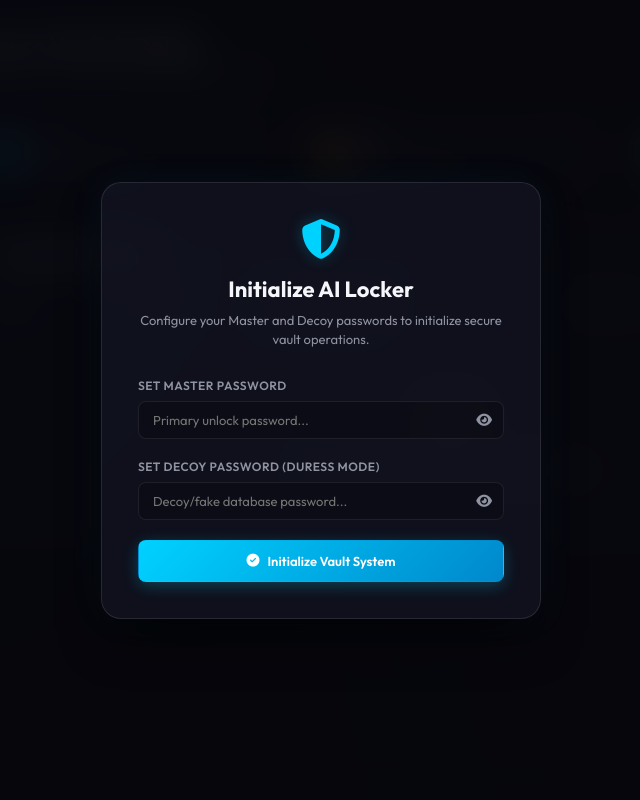
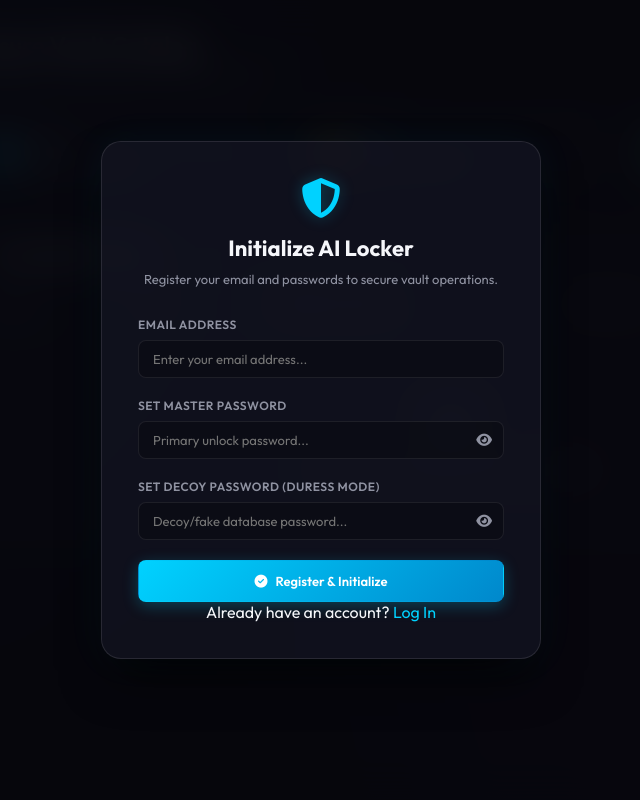
Before and after one commit to raheemthebo/A.I.-Powered-File-Folder-Locker-Application, a Flask app: page / in a window 1280 px wide. Shown: the whole page, without its empty margins (319-959 px from the left). Run offline with Flask 3, Linux system fonts and the light colour scheme.

Commit message:
feat: implement multi-user email registration/login system and HTML5 file uploader fallback for Vercel

```diff
--- a/Source Code/app/core/crypto.py
+++ b/Source Code/app/core/crypto.py
@@ -11,7 +11,11 @@ from cryptography.hazmat.primitives.kdf.pbkdf2 import PBKDF2HMAC
 from cryptography.hazmat.primitives import hashes
 
 def get_metadata_path():
-    return os.path.join(current_app.config['SECURE_DIR'], "vault_metadata.json")
+    from flask import session
+    email = session.get('email', 'global')
+    import hashlib
+    email_hash = hashlib.sha256(email.lower().strip().encode()).hexdigest()[:16]
+    return os.path.join(current_app.config['SECURE_DIR'], f"vault_metadata_{email_hash}.json")
 
 def load_metadata():
     path = get_metadata_path()
--- a/Source Code/app/routes.py
+++ b/Source Code/app/routes.py
@@ -21,15 +21,26 @@ def get_config_path():
         return "/tmp/AI_Locker/vault_config.json"
     return os.path.join(current_app.config['BASE_DIR'], "Related or Required Files", "vault_config.json")
 
+def get_pca_path(email=None):
+    face_dir = current_app.config['FACE_DATA_DIR']
+    if not email:
+        email = session.get('email', 'global')
+    import hashlib
+    email_hash = hashlib.sha256(email.lower().strip().encode()).hexdigest()[:16]
+    return os.path.join(face_dir, f"pca_model_{email_hash}.npz")
+
 def load_vault_config():
     path = get_config_path()
     if os.path.exists(path):
         try:
             with open(path, "r") as f:
-                return json.load(f)
+                cfg = json.load(f)
+                if "users" not in cfg:
+                    cfg["users"] = {}
+                return cfg
         except Exception:
             pass
-    return {"setup_complete": False, "master_hash": "", "master_salt": "", "decoy_hash": "", "decoy_salt": ""}
+    return {"setup_complete": False, "users": {}}
 
 def save_vault_config(config):
     path = get_config_path()
@@ -52,10 +63,9 @@ def login_required(f):
 
 @current_app.route('/')
 def index():
-    # Check if biometric face profile is registered
-    face_dir = current_app.config['FACE_DATA_DIR']
-    pca_path = os.path.join(face_dir, "pca_model.npz")
-    biometrics_setup = os.path.exists(pca_path)
+    # Check if biometric face profile is registered for logged in user
+    email = session.get('email')
+    biometrics_setup = os.path.exists(get_pca_path(email)) if email else False
 
     config = load_vault_config()
     setup_needed = not config.get("setup_complete", False)
@@ -72,20 +82,27 @@ def index():
 
 @current_app.route('/api/setup', methods=['POST'])
 def setup_vault():
-    """Configures the Master and Decoy passwords on first launch."""
+    """Registers a new user account with Email, Master Password, and Decoy Password."""
     config = load_vault_config()
-    if config.get("setup_complete", False):
-        return jsonify({"success": False, "message": "Vault configuration setup is already complete."}), 400
-
     data = request.get_json() or {}
+    email = data.get("email", "").lower().strip()
     master_pwd = data.get("master_password", "")
     decoy_pwd = data.get("decoy_password", "")
+
+    if not email or "@" not in email:
+        return jsonify({"success": False, "message": "A valid email address is required."}), 400
 
     if not master_pwd or not decoy_pwd:
         return jsonify({"success": False, "message": "Passwords cannot be empty."}), 400
 
     if master_pwd == decoy_pwd:
         return jsonify({"success": False, "message": "Master and Decoy passwords must be different."}), 400
+
+    if "users" not in config:
+        config["users"] = {}
+
+    if email in config["users"]:
+        return jsonify({"success": False, "message": "This email address is already registered."}), 400
 
     import hashlib
     m_salt = os.urandom(16).hex()
@@ -94,48 +111,67 @@ def setup_vault():
     m_hash = hashlib.sha256((m_salt + master_pwd).encode()).hexdigest()
     d_hash = hashlib.sha256((d_salt + decoy_pwd).encode()).hexdigest()
 
-    config["master_hash"] = m_hash
-    config["master_salt"] = m_salt
-    config["decoy_hash"] = d_hash
-    config["decoy_salt"] = d_salt
+    config["users"][email] = {
+        "master_hash": m_hash,
+        "master_salt": m_salt,
+        "decoy_hash": d_hash,
+        "decoy_salt": d_salt
+    }
     config["setup_complete"] = True
 
     save_vault_config(config)
-    log_security_event("SETUP", "Master and Decoy vault passwords initialized successfully.")
-    return jsonify({"success": True, "message": "Vault passwords configured successfully!"})
+    log_security_event("SETUP", f"User account created for {email}.")
+    return jsonify({"success": True, "message": "Account created successfully!"})
 
 @current_app.route('/api/login', methods=['POST'])
 def login_vault():
-    """Authenticates access to either Master or Decoy vault database."""
+    """Authenticates user email and password, triggering biometrics if registered."""
     config = load_vault_config()
-    if not config.get("setup_complete", False):
-        return jsonify({"success": False, "message": "Credentials setup is not complete yet."}), 400
-
     data = request.get_json() or {}
+    email = data.get("email", "").lower().strip()
     password = data.get("password", "")
 
-    if not password:
-        return jsonify({"success": False, "message": "Password cannot be empty."}), 400
+    if not email or not password:
+        return jsonify({"success": False, "message": "Email and password cannot be empty."}), 400
+
+    if "users" not in config or email not in config["users"]:
+        log_security_event("LOGIN_FAILED", f"Failed unlock attempt: unregistered email ({email}).")
+        return jsonify({"success": False, "message": "Incorrect email or password."}), 401
 
     import hashlib
+    user_data = config["users"][email]
 
-    # 1. Check against Master credentials
-    m_salt = config["master_salt"]
+    # 1. Check Master password
+    m_salt = user_data["master_salt"]
     m_hash = hashlib.sha256((m_salt + password).encode()).hexdigest()
-    if m_hash == config["master_hash"]:
+    if m_hash == user_data["master_hash"]:
+        pca_path = get_pca_path(email)
+        face_required = os.path.exists(pca_path)
+
+        session['email'] = email
+        session['auth_level'] = 'master'
+
+        if face_required:
+            session['logged_in'] = False  # Wait for face verification
+            session['biometric_verified'] = False
+            log_security_event("LOGIN_PENDING", f"Master password correct. Biometric scan required for {email}.")
+            return jsonify({"success": True, "auth_level": "master", "face_required": True})
+        else:
+            session['logged_in'] = True
+            session['biometric_verified'] = False
+            log_security_event("LOGIN", f"Vault unlocked with Master access level for {email}.")
+            return jsonify({"success": True, "auth_level": "master", "face_required": False})
+
+    # 2. Check Decoy password (Duress mode bypasses Face ID for safety)
+    d_salt = user_data["decoy_salt"]
+    d_hash = hashlib.sha256((d_salt + password).encode()).hexdigest()
+    if d_hash == user_data["decoy_hash"]:
+        session['email'] = email
+        session['auth_level'] = 'decoy'
         session['logged_in'] = True
-        session['auth_level'] = 'master'
-        log_security_event("LOGIN", "Vault opened with Master authorization level.")
-        return jsonify({"success": True, "auth_level": "master"})
-
-    # 2. Check against Decoy credentials
-    d_salt = config["decoy_salt"]
-    d_hash = hashlib.sha256((d_salt + password).encode()).hexdigest()
-    if d_hash == config["decoy_hash"]:
-        session['logged_in'] = True
-        session['auth_level'] = 'decoy'
-        log_security_event("LOGIN", "Vault opened with Decoy Duress Mode (Decoy authorization level).", anomaly_flag=True)
-        return jsonify({"success": True, "auth_level": "decoy"})
+        session['biometric_verified'] = False
+        log_security_event("LOGIN", f"Vault unlocked with Decoy Duress Mode for {email}.", anomaly_flag=True)
+        return jsonify({"success": True, "auth_level": "decoy", "face_required": False})
 
     log_security_event("LOGIN_FAILED", "Failed vault unlock attempt: invalid password.")
     return jsonify({"success": False, "message": "Incorrect vault password."}), 401
@@ -403,6 +439,7 @@ def unlock_item():
 def video_feed():
     """Webcam MJPEG stream endpoint."""
     mode = request.args.get('mode', 'idle')
+    camera_manager.active_email = session.get('email', 'global')
     camera_manager.reset_state(mode)
     return Response(
         camera_manager.generate_frames(),
@@ -413,15 +450,19 @@ def video_feed():
 @login_required
 def biometrics_status():
     """Poll endpoint to fetch face registration/verification progress."""
-    face_dir = current_app.config['FACE_DATA_DIR']
-    pca_path = os.path.join(face_dir, "pca_model.npz")
-    registered = os.path.exists(pca_path)
+    registered = os.path.exists(get_pca_path())
 
     # Set session variable if verification passed
     if camera_manager.mode == "verify" and camera_manager.verification_finished and camera_manager.verification_success:
+        session['logged_in'] = True
         session['biometric_verified'] = True
         session['biometric_time'] = time.time()
-        log_security_event("BIOMETRIC_SUCCESS", "Face recognition matched authorized user profile.")
+        log_security_event("BIOMETRIC_SUCCESS", f"Face recognition matched authorized user profile for {session.get('email')}.")
+
+    # Fallback to bypass if camera error occurs during verification
+    if camera_manager.camera_error and camera_manager.mode == "verify":
+        session['logged_in'] = True
+        log_security_event("BIOMETRIC_BYPASS", f"Webcam connection failed. Biometric verification bypassed for {session.get('email')}.")
 
     # Log intruder snap if verification failed
     if camera_manager.mode == "verify" and camera_manager.verification_finished and not camera_manager.verification_success:
--- a/Source Code/app/static/js/app.js
+++ b/Source Code/app/static/js/app.js
@@ -83,7 +83,9 @@ function initFileBrowsing() {
     const fileBtn = document.getElementById('btn-browse-file');
     const folderBtn = document.getElementById('btn-browse-folder');
     const pathInput = document.getElementById('target-path');
-    const lockSubmitBtn = document.getElementById('btn-lock-submit');
+    const webFilePicker = document.getElementById('web-file-picker');
+
+    const isCloud = window.location.hostname !== '127.0.0.1' && window.location.hostname !== 'localhost';
 
     const triggerBrowse = (mode) => {
         fetch(`/api/browse?mode=${mode}`)
@@ -96,12 +98,35 @@ function initFileBrowsing() {
             })
             .catch(err => {
                 console.error("Browse failed:", err);
-                alert("Could not trigger file selection dialogue.");
+                alert("Could not trigger file selection dialogue. You can type the path manually.");
             });
     };
 
-    fileBtn.addEventListener('click', () => triggerBrowse('file'));
-    folderBtn.addEventListener('click', () => triggerBrowse('folder'));
+    fileBtn.addEventListener('click', () => {
+        if (isCloud) {
+            webFilePicker.click();
+        } else {
+            triggerBrowse('file');
+        }
+    });
+
+    folderBtn.addEventListener('click', () => {
+        if (isCloud) {
+            alert("Folder selection is only supported in local desktop mode. Please type/paste the folder path manually, or select a file instead.");
+        } else {
+            triggerBrowse('folder');
+        }
+    });
+
+    if (webFilePicker) {
+        webFilePicker.addEventListener('change', (e) => {
+            const file = e.target.files[0];
+            if (file) {
+                pathInput.value = file.name;
+                validateLockForm();
+            }
+        });
+    }
 }
 
 // ==========================================
@@ -670,17 +695,36 @@ function initAuth() {
     const loginCard = document.getElementById('login-credentials-card');
     const lockScreen = document.getElementById('lock-screen-container');
 
+    // Switcher triggers
+    const toLogin = document.getElementById('link-to-login');
+    const toSetup = document.getElementById('link-to-setup');
+    if (toLogin) {
+        toLogin.addEventListener('click', (e) => {
+            e.preventDefault();
+            setupCard.classList.add('hidden');
+            loginCard.classList.remove('hidden');
+        });
+    }
+    if (toSetup) {
+        toSetup.addEventListener('click', (e) => {
+            e.preventDefault();
+            loginCard.classList.add('hidden');
+            setupCard.classList.remove('hidden');
+        });
+    }
+
     // Setup Submit
     const btnSetup = document.getElementById('btn-setup-submit');
     if (btnSetup) {
         btnSetup.addEventListener('click', () => {
+            const email = document.getElementById('setup-email').value;
             const master = document.getElementById('setup-master-password').value;
             const decoy = document.getElementById('setup-decoy-password').value;
             const alertBox = document.getElementById('setup-error-alert');
             const alertMsg = document.getElementById('setup-error-msg');
 
-            if (!master || !decoy) {
-                alertMsg.innerText = "Passwords cannot be empty.";
+            if (!email || !master || !decoy) {
+                alertMsg.innerText = "Email and passwords cannot be empty.";
                 alertBox.classList.remove('hidden');
                 return;
             }
@@ -693,14 +737,14 @@ function initAuth() {
             fetch('/api/setup', {
                 method: 'POST',
                 headers: { 'Content-Type': 'application/json' },
-                body: JSON.stringify({ master_password: master, decoy_password: decoy })
+                body: JSON.stringify({ email, master_password: master, decoy_password: decoy })
             })
             .then(res => res.json())
             .then(data => {
                 if (data.success) {
                     setupCard.classList.add('hidden');
                     loginCard.classList.remove('hidden');
-                    alert("Vault initialized! Please log in to continue.");
+                    alert("Account registered successfully! Please log in to continue.");
                 } else {
                     alertMsg.innerText = data.message;
                     alertBox.classList.remove('hidden');
@@ -717,20 +761,47 @@ function initAuth() {
     const btnLogin = document.getElementById('btn-login-submit');
     if (btnLogin) {
         btnLogin.addEventListener('click', () => {
+            const email = document.getElementById('login-email').value;
             const password = document.getElementById('login-password').value;
             const alertBox = document.getElementById('login-error-alert');
             const alertMsg = document.getElementById('login-error-msg');
 
-            if (!password) return;
+            if (!email || !password) {
+                alertMsg.innerText = "Email and password cannot be empty.";
+                alertBox.classList.remove('hidden');
+                return;
+            }
 
             fetch('/api/login', {
                 method: 'POST',
                 headers: { 'Content-Type': 'application/json' },
-                body: JSON.stringify({ password })
+                body: JSON.stringify({ email, password })
             })
             .then(res => res.json())
             .then(data => {
                 if (data.success) {
+                    if (data.face_required) {
+                        // Hide login card, open face verification overlay
+                        loginCard.classList.add('hidden');
+                        openBiometricVerificationForLogin(data.auth_level);
+                    } else {
+                        // Login immediately
+                        handleSuccessfulLogin(data);
+                    }
+                } else {
+                    alertMsg.innerText = data.message;
+                    alertBox.classList.remove('hidden');
+                }
+            })
+            .catch(err => {
+                console.error("Login error:", err);
+                alert("Failed to connect to backend server.");
+            });
+        });
+    }
+
+    // Helper to complete login after credentials/biometrics clear
+    function handleSuccessfulLogin(data) {
         lockScreen.classList.remove('active');
 
         // Show global elements
@@ -756,21 +827,67 @@ function initAuth() {
 
         // Clean fields
         document.getElementById('login-password').value = "";
+        document.getElementById('login-email').value = "";
 
         // Load data
         loadVault();
         loadLogs();
         checkBiometricStatus();
+    }
+
+    // Helper for biometric verification login loop
+    function openBiometricVerificationForLogin(authLevel) {
+        const modal = document.getElementById('modal-bio-verify');
+        const stream = document.getElementById('bio-verify-stream');
+        const label = document.getElementById('verify-overlay-lbl');
+        const fill = document.getElementById('verify-progress-fill');
+        const statsLbl = document.getElementById('verify-stats-lbl');
+
+        label.innerText = "Activating Webcam...";
+        fill.style.width = "0%";
+        statsLbl.innerText = "Connecting camera...";
+
+        modal.classList.add('active');
+        stream.src = "/video_feed?mode=verify";
+
+        biometricPollInterval = setInterval(() => {
+            fetch('/api/biometrics/status')
+                .then(res => res.json())
+                .then(status => {
+                    if (status.camera_error) {
+                        clearInterval(biometricPollInterval);
+                        stream.src = "";
+                        modal.classList.remove('active');
+                        alert("Webcam connection failed. Bypassing face ID biometrics and logging in directly.");
+                        handleSuccessfulLogin({ success: true, auth_level: authLevel });
+                        return;
+                    }
+
+                    const progress = (status.frames_checked / 40) * 100;
+                    fill.style.width = `${progress}%`;
+                    label.innerText = `Analyzing: ${status.success_count} matches`;
+                    statsLbl.innerText = `Frames evaluated: ${status.frames_checked}/40 (Looking for 12 profile matches)`;
+
+                    if (status.finished) {
+                        clearInterval(biometricPollInterval);
+                        stream.src = "";
+                        modal.classList.remove('active');
+
+                        if (status.success) {
+                            handleSuccessfulLogin({ success: true, auth_level: authLevel });
                         } else {
-                    alertMsg.innerText = data.message;
-                    alertBox.classList.remove('hidden');
+                            alert("Face recognition failed to verify user identity. Access denied.");
+                            fetch('/api/logout', { method: 'POST' }).then(() => {
+                                loginCard.classList.remove('hidden');
+                            });
+                        }
                     }
                 })
                 .catch(err => {
-                console.error("Login error:", err);
-                alert("Failed to connect to backend server.");
+                    console.error("Biometric poll error:", err);
+                    clearInterval(biometricPollInterval);
                 });
-        });
+        }, 500);
     }
 
     // Logout Click
--- a/Source Code/app/templates/index.html
+++ b/Source Code/app/templates/index.html
@@ -392,12 +392,17 @@
             <div class="lock-screen-header">
                 <i class="fa-solid fa-shield-halved logo-icon"></i>
                 <h2>Initialize AI Locker</h2>
-                <p>Configure your Master and Decoy passwords to initialize secure vault operations.</p>
+                <p>Register your email and passwords to secure vault operations.</p>
             </div>
 
             <div class="alert-box warning hidden" id="setup-error-alert">
                 <i class="fa-solid fa-triangle-exclamation"></i>
                 <p id="setup-error-msg">Passwords must be different.</p>
+            </div>
+
+            <div class="form-group">
+                <label for="setup-email">Email Address</label>
+                <input type="email" id="setup-email" class="form-control" placeholder="Enter your email address...">
             </div>
 
             <div class="form-group">
@@ -421,8 +426,10 @@
             </div>
 
             <button class="btn btn-primary btn-block" id="btn-setup-submit">
-                <i class="fa-solid fa-circle-check"></i> Initialize Vault System
+                <i class="fa-solid fa-circle-check"></i> Register & Initialize
             </button>
+
+            <p class="auth-toggle-link text-center mt-3 text-sm">Already have an account? <a href="#" id="link-to-login" style="color: var(--neon-blue); text-decoration: none;">Log In</a></p>
         </div>
 
         <!-- 2. Secure Login Container -->
@@ -430,12 +437,17 @@
             <div class="lock-screen-header">
                 <i class="fa-solid fa-lock logo-icon"></i>
                 <h2>Unlock Secure Vault</h2>
-                <p>Vault is locked. Enter your authentication password to load vault index.</p>
+                <p>Vault is locked. Enter your credentials to unlock and load your vault catalog.</p>
             </div>
 
             <div class="alert-box warning hidden" id="login-error-alert">
                 <i class="fa-solid fa-circle-exclamation"></i>
                 <p id="login-error-msg">Incorrect password.</p>
+            </div>
+
+            <div class="form-group">
+                <label for="login-email">Email Address</label>
+                <input type="email" id="login-email" class="form-control" placeholder="Enter your email...">
             </div>
 
             <div class="form-group">
@@ -451,10 +463,15 @@
             <button class="btn btn-primary btn-block" id="btn-login-submit">
                 <i class="fa-solid fa-unlock-keyhole"></i> Authenticate & Load
             </button>
+
+            <p class="auth-toggle-link text-center mt-3 text-sm">Don't have an account? <a href="#" id="link-to-setup" style="color: var(--neon-blue); text-decoration: none;">Create Account</a></p>
         </div>
     </div>
 
+    <!-- Hidden HTML5 Browser File Input for Vercel Cloud Fallback -->
+    <input type="file" id="web-file-picker" style="display: none;">
+
     <!-- Custom Logic Script -->
-    <script src="{{ url_for('static', filename='js/app.js') }}"></script>
+    <script src="/static/js/app.js"></script>
 </body>
 </html>
```
Also changed, not shown: Source Code/app/core/face_rec.py (+17 -4 lines), 1 other file. Lines whose indentation alone changed are shown as unchanged.
